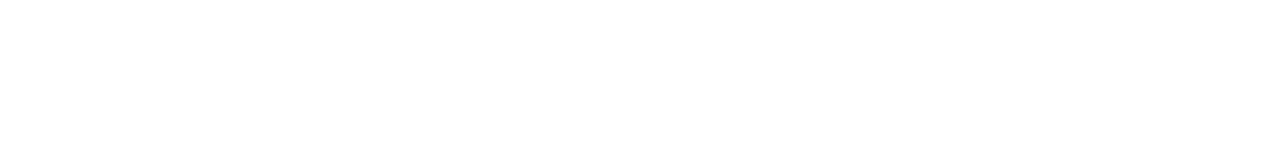
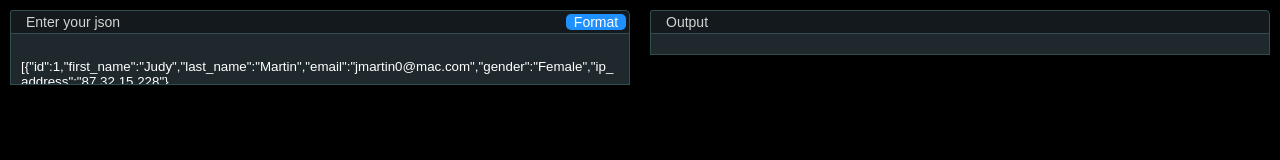
Before and after one commit to HristijanAntov/JsonBeautifier, a plain HTML site: page index.html in a window 1280 px wide. Drawn offline with Linux system fonts and the light colour scheme.

Commit message:
Added simple UI

```diff
--- a/index.html
+++ b/index.html
@@ -1,9 +1,44 @@
  <html>
      <head>
          <link rel="stylesheet" href="ui.css">
+         <style>
+             /* PREOPTOVARENI TIPOVI  ZA JSON TIPOVITE*/
+             .json-key {
+                 color: #03a9f4;
+             }
+             .json-number {
+                 color: pink;
+             }
+             .json-string {
+                 color: #ff4e17;
+             }
+             .json-boolean {
+                 color: #fdf18c;
+             }
+         </style>
      </head>
      <body>
+        <div class="app">
+            <div class="panel">
+                    <label class="title">Enter your json
 
+                        <button class="format" onclick="formatTo(document.getElementById('input').value)">Format</button>
+                    </label>
+                <textarea class="content" spellcheck="false" id="input">
+                    [{"id":1,"first_name":"Judy","last_name":"Martin","email":"jmartin0@mac.com","gender":"Female","ip_address":"87.32.15.228"},{"id":2,"first_name":"Harry","last_name":"West","email":"hwest1@privacy.gov.au","gender":"Male","ip_address":"64.76.133.230"},{"id":3,"first_name":"Nancy","last_name":"Walker","email":"nwalker2@youku.com","gender":"Female","ip_address":"209.229.189.153"}]
+                </textarea>
+            </div>
+            <div class="panel">
+                <label class="title">Output</label>
+                <pre class="content" spellcheck="false" style="overflow: auto;" id="output"></pre>
+            </div>
+        </div>
      <script src="json-formatter.js"></script>
+     <script>
+         function formatTo(json) {
+             var formatted = format(JSON.parse(json));
+             document.getElementById("output").innerHTML = formatted;
+         }
+     </script>
      </body>
  </html>
--- a/json-formatter.js
+++ b/json-formatter.js
@@ -39,7 +39,7 @@
             template += Object.keys(node).map((key) => {
                 let childNode = node[key]
 
-                return `${spaces(indent)}<span class="json-key">"${key}"</span>:${format(childNode,indent + 4)}`
+                return `${spaces(indent)}<span   class="json-key">"${key}"</span>:    ${format(childNode,indent + 4)}`
             }).join(',\n')
 
             template += '\n' + spaces(indent - 4) +'}'
--- a/ui.css
+++ b/ui.css
@@ -0,0 +1,66 @@
+* {
+    margin: 0px;
+    padding: 0px;
+    font-family: Arial, Helvetica, sans-serif;
+    color: lightgray;
+}
+body {
+  background-color: black;
+}
+
+
+.app {
+   display: flex;
+}
+.panel {
+    background-color: black;
+    box-sizing: border-box;
+    width: 100%;
+    height: 100%;
+    padding: 10px;
+    display: flex;
+    flex-direction: column;
+}
+.title {
+    box-sizing: border-box;
+    border: 1px solid darkslategray;
+    border-bottom: none;
+    border-top-left-radius: 3px;
+    border-top-right-radius: 5px;
+    background-color:#13191c;
+    padding: 3px;
+    padding-left: 15px;
+    font-size: 14px;
+    display: inline-block;
+
+}
+.content {
+    background-color: #1e282d;
+    color: white;
+    width: 100%;
+    height: 100%;
+    resize: none;
+    outline: none;
+    border: none;
+    padding: 10px;
+
+    box-sizing: border-box;
+    border: 1px solid darkslategray;
+}
+
+
+.format {
+    border-radius: 5px;
+    border: none;
+    outline: none;
+    background-color: dodgerblue;
+    color: white;
+    float: right;
+    width: 60px;
+    text-align: center;
+    cursor: pointer;
+    font-size: 14px;
+}
+.format:active {
+    background-color: darkorange;
+}
```
